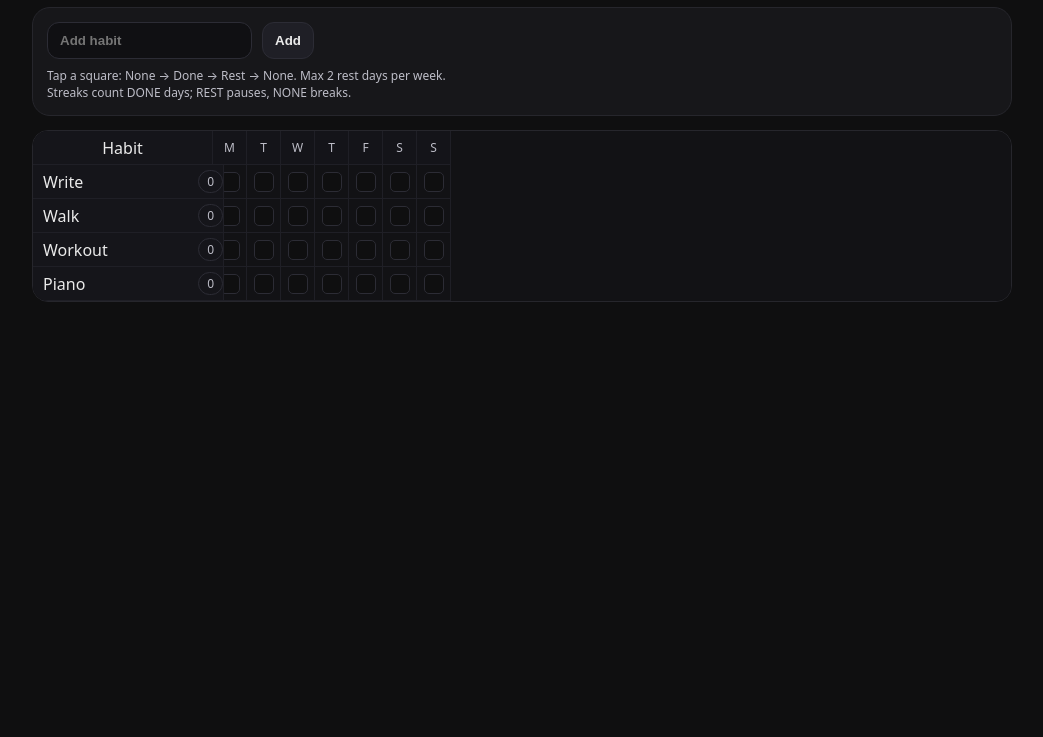
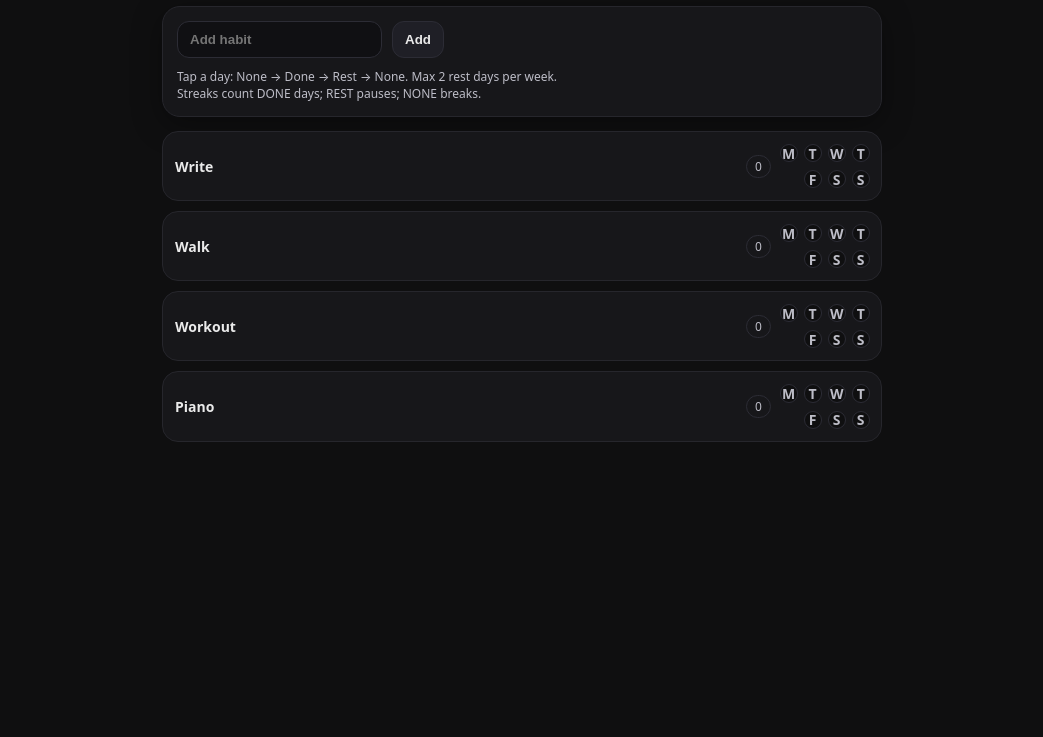
Before and after one commit to MDG-appsUK/habits, a plain HTML site: page index.html in a window 1280 px wide. Shown: the part 63-800 px from the top of the page, without its empty margins (118-1161 px from the left). Drawn offline with Linux system fonts and the light colour scheme.

Commit message:
Update index.html

```diff
--- a/index.html
+++ b/index.html
@@ -11,6 +11,7 @@
 
   <!-- iOS -->
   <meta name="apple-mobile-web-app-capable" content="yes">
+  <meta name="mobile-web-app-capable" content="yes">
   <meta name="apple-mobile-web-app-status-bar-style" content="black-translucent">
   <meta name="apple-mobile-web-app-title" content="Habits">
   <link rel="apple-touch-icon" href="/habits/icons/icon-192.png">
@@ -24,10 +25,10 @@
       font-family: system-ui, -apple-system, Segoe UI, Roboto, Arial, sans-serif;
       padding: 16px 16px 90px;
     }
-    .wrap { max-width: 980px; margin: 0 auto; }
+    .wrap { max-width: 720px; margin: 0 auto; }
+
     h1 { font-size: 20px; margin: 0; }
-    .sub { font-size: 12px; color: #bdbdc7; }
-
+    .sub { font-size: 12px; color: #bdbdc7; line-height: 1.35; }
     .row { display: flex; gap: 10px; align-items: center; flex-wrap: wrap; }
 
     button, input {
@@ -46,65 +47,92 @@
       border-radius: 18px;
       padding: 14px;
       margin-bottom: 14px;
+      box-shadow: 0 8px 30px rgba(0,0,0,.35);
     }
 
-    .gridWrap {
-      overflow: auto;
+    .habitList { display: grid; gap: 10px; }
+
+    .habitRow {
+      display: grid;
+      grid-template-columns: 1fr auto;
+      gap: 10px;
+      align-items: center;
+      background: #17171a;
+      border: 1px solid #26262c;
       border-radius: 16px;
-      border: 1px solid #26262c;
-    }
-    .grid {
-      display: grid;
-      grid-auto-rows: 34px;
-      background: #121215;
+      padding: 12px;
     }
 
-    .cell {
+    .habitName {
+      display: flex;
+      align-items: center;
+      justify-content: space-between;
+      gap: 10px;
+      min-width: 0;
+    }
+
+    .nameText {
+      font-weight: 700;
+      font-size: 14px;
+      white-space: nowrap;
+      overflow: hidden;
+      text-overflow: ellipsis;
+    }
+
+    .pill {
+      font-size: 12px;
+      border: 1px solid #2c2c35;
+      padding: 2px 8px;
+      border-radius: 999px;
+      color: #bdbdc7;
+      flex: 0 0 auto;
+    }
+
+    .weekGrid {
+      display: grid;
+      grid-template-columns: repeat(4, 1fr);
+      gap: 8px;
+      justify-items: center;
+      align-items: center;
+      min-width: 0;
+    }
+
+    .weekGrid .spacer {
+      visibility: hidden;
+    }
+
+    .box {
+      width: 100%;
+      max-width: 54px;
+      aspect-ratio: 1 / 1;
+      border-radius: 10px;
+      border: 1px solid #2c2c35;
+      background: #0f0f10;
+      cursor: pointer;
       display: flex;
       align-items: center;
       justify-content: center;
-      border-right: 1px solid #1f1f26;
-      border-bottom: 1px solid #1f1f26;
+      user-select: none;
+      position: relative;
+      overflow: hidden;
     }
 
-    .cell.sticky {
-      position: sticky;
-      left: 0;
-      z-index: 3;
-      background: #15151a;
-      justify-content: flex-start;
-      padding-left: 10px;
-      min-width: 180px;
+    /* Letter inside box (visible only when empty) */
+    .box .label {
+      font-size: 14px;
+      font-weight: 800;
+      color: #bdbdc7;
+      letter-spacing: 0.5px;
     }
 
-    .cell.day {
-      position: sticky;
-      top: 0;
-      z-index: 2;
-      background: #141419;
-      font-size: 12px;
-      color: #bdbdc7;
+    /* Done hides letter by covering it */
+    .box.done {
+      background: var(--c);
+      border-color: color-mix(in srgb, var(--c) 70%, #2c2c35);
     }
+    .box.done .label { opacity: 0; }
 
-    .cell.corner {
-      position: sticky;
-      top: 0;
-      left: 0;
-      z-index: 4;
-      background: #15151a;
-    }
-
-    .box {
-      width: 18px;
-      height: 18px;
-      border-radius: 5px;
-      border: 1px solid #2c2c35;
-      background: #0f0f10;
-      cursor: pointer;
-    }
-
-    .box.done { background: var(--c); }
-
+    /* Rest hides letter too, with hatched pattern */
     .box.rest {
       background: repeating-linear-gradient(
         45deg,
@@ -113,13 +141,13 @@
         rgba(255,255,255,.03) 4px,
         rgba(255,255,255,.03) 8px
       );
+      border-color: #3a3a45;
     }
+    .box.rest .label { opacity: 0; }
 
-    .pill {
+    .hint {
+      margin-top: 10px;
       font-size: 12px;
-      border: 1px solid #2c2c35;
-      padding: 2px 8px;
-      border-radius: 999px;
       color: #bdbdc7;
     }
   </style>
@@ -140,15 +168,13 @@
       <input id="newHabitName" placeholder="Add habit">
       <button id="addHabitBtn">Add</button>
     </div>
-    <div class="sub" style="margin-top:8px">
-      Tap a square: None → Done → Rest → None. Max 2 rest days per week.
-      <br>Streaks count DONE days; REST pauses, NONE breaks.
+    <div class="hint">
+      Tap a day: None → Done → Rest → None. Max 2 rest days per week.<br>
+      Streaks count DONE days; REST pauses; NONE breaks.
     </div>
   </div>
 
-  <div class="gridWrap">
-    <div class="grid" id="grid"></div>
-  </div>
+  <div class="habitList" id="habitList"></div>
 
 </div>
 
@@ -167,7 +193,6 @@
     return x;
   };
 
-  // Safe ID generator (works even if crypto.randomUUID isn't available)
   function makeId() {
     if (window.crypto && crypto.randomUUID) return crypto.randomUUID();
     return "id-" + Math.random().toString(16).slice(2) + "-" + Date.now().toString(16);
@@ -201,9 +226,8 @@
     let cur = new Date(now);
     while (true) {
       const v = data.entries[hid][toISO(cur)] || "none";
-      if (v === "none") break;   // missed day breaks
-      if (v === "done") s++;     // done counts
-      // rest pauses (no increment, no break)
+      if (v === "none") break;
+      if (v === "done") s++;
       cur = addDays(cur, -1);
     }
     return s;
@@ -218,10 +242,9 @@
     return c;
   }
 
-  function toggle(hid, iso) {
+  function cycle(hid, iso) {
     const cur = data.entries[hid][iso] || "none";
     const next = (cur === "none") ? "done" : (cur === "done") ? "rest" : "none";
-
     if (next === "rest" && restCount(hid, iso) >= 2) return;
 
     if (next === "none") delete data.entries[hid][iso];
@@ -231,41 +254,62 @@
     render();
   }
 
-  // Make toggle available for the inline onclick attribute
-  window.toggle = toggle;
-
   function render() {
     document.getElementById("todayLine").textContent =
-      `Today: ${fmtUK(now)} • Tomorrow: ${fmtUK(addDays(now, 1))}`;
+      `Today: ${fmtUK(now)} • Week starts: ${fmtUK(startOfWeek(now))}`;
 
-    const grid = document.getElementById("grid");
-    const start = startOfWeek(now);
-    const days = Array.from({length: 7}, (_, i) => addDays(start, i));
+    const list = document.getElementById("habitList");
+    list.innerHTML = "";
 
-    grid.style.gridTemplateColumns = `180px repeat(7, 34px)`;
-    grid.innerHTML =
-      `<div class="cell corner">Habit</div>` +
-      days.map(d => `<div class="cell day">${d.toLocaleDateString(UK, { weekday: "narrow" })}</div>`).join("");
+    const weekStart = startOfWeek(now);
+    const weekDates = Array.from({length: 7}, (_, i) => addDays(weekStart, i));
+
+    // Labels inside boxes: M T W T F S S
+    const labels = ["M","T","W","T","F","S","S"];
 
     data.habits.forEach(h => {
-      grid.innerHTML += `
-        <div class="cell sticky">
-          <div class="row" style="justify-content:space-between;width:100%">
-            <span>${h.name}</span>
-            <span class="pill">${streak(h.id)}</span>
-          </div>
-        </div>
+      const row = document.createElement("div");
+      row.className = "habitRow";
+
+      const left = document.createElement("div");
+      left.className = "habitName";
+      left.innerHTML = `
+        <span class="nameText">${h.name}</span>
+        <span class="pill">${streak(h.id)}</span>
       `;
 
-      days.forEach(d => {
+      const grid = document.createElement("div");
+      grid.className = "weekGrid";
+
+      // 2-row layout using a 4-col grid.
+      // Top row: 0..3 (Mon..Thu)
+      // Bottom row: 4..6 (Fri..Sun) + 1 spacer
+      for (let i = 0; i < 7; i++) {
+        const d = weekDates[i];
         const iso = toISO(d);
         const v = data.entries[h.id][iso] || "none";
-        grid.innerHTML += `
-          <div class="cell">
-            <div class="box ${v}" style="--c:${h.color}" onclick="toggle('${h.id}','${iso}')"></div>
-          </div>
-        `;
-      });
+
+        const box = document.createElement("div");
+        box.className = `box ${v}`;
+        box.style.setProperty("--c", h.color);
+        box.title = `${h.name} • ${fmtUK(d)} • ${v.toUpperCase()}`;
+        box.innerHTML = `<span class="label">${labels[i]}</span>`;
+        box.addEventListener("click", () => cycle(h.id, iso));
+
+        // Insert spacer before Fri so Fri starts row 2 col 1
+        if (i === 4) {
+          const spacer = document.createElement("div");
+          spacer.className = "spacer";
+          spacer.textContent = "";
+          grid.appendChild(spacer);
+        }
+
+        grid.appendChild(box);
+      }
+
+      row.appendChild(left);
+      row.appendChild(grid);
+      list.appendChild(row);
     });
   }
 
@@ -292,7 +336,7 @@
 
   // Service worker (GitHub Pages path)
   if ("serviceWorker" in navigator) {
-    navigator.serviceWorker.register("/habits/sw.js");
+    navigator.serviceWorker.register("/habits/sw.js?v=3");
   }
 </script>
 </body>
```
